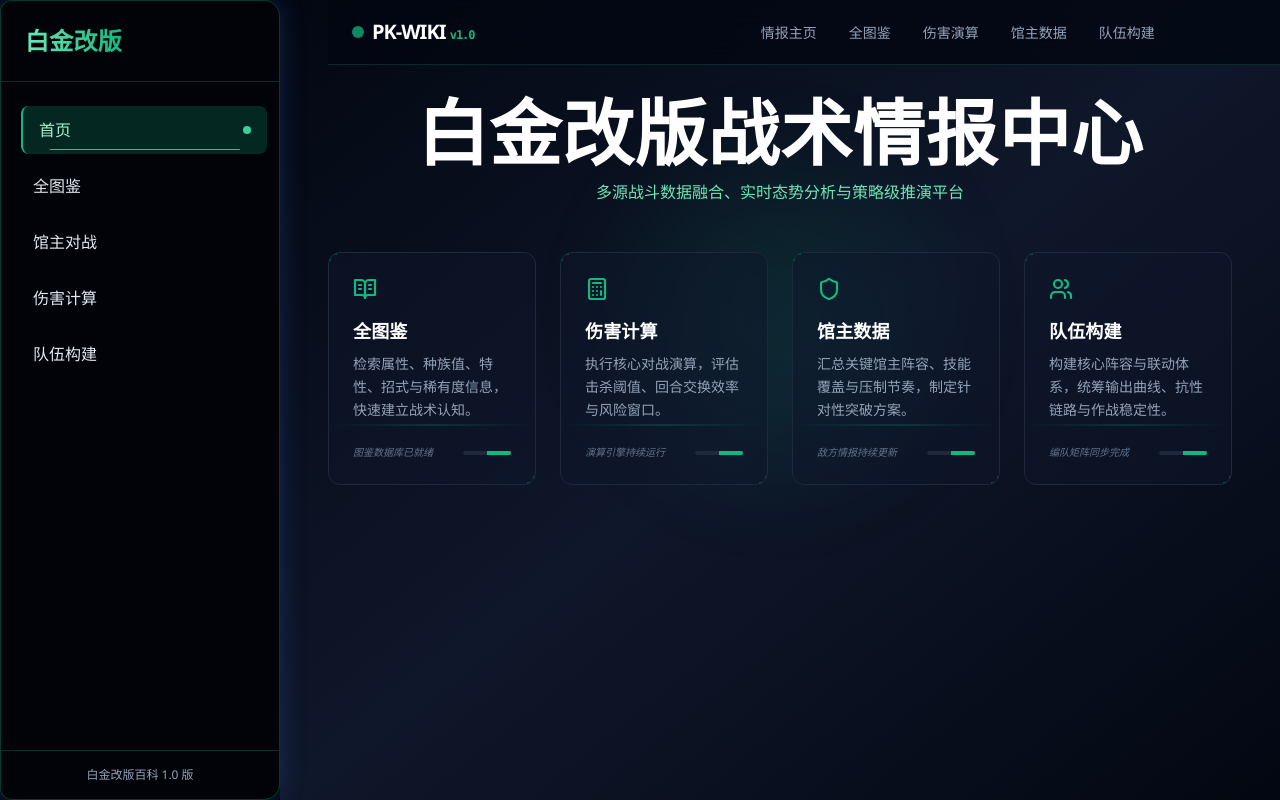
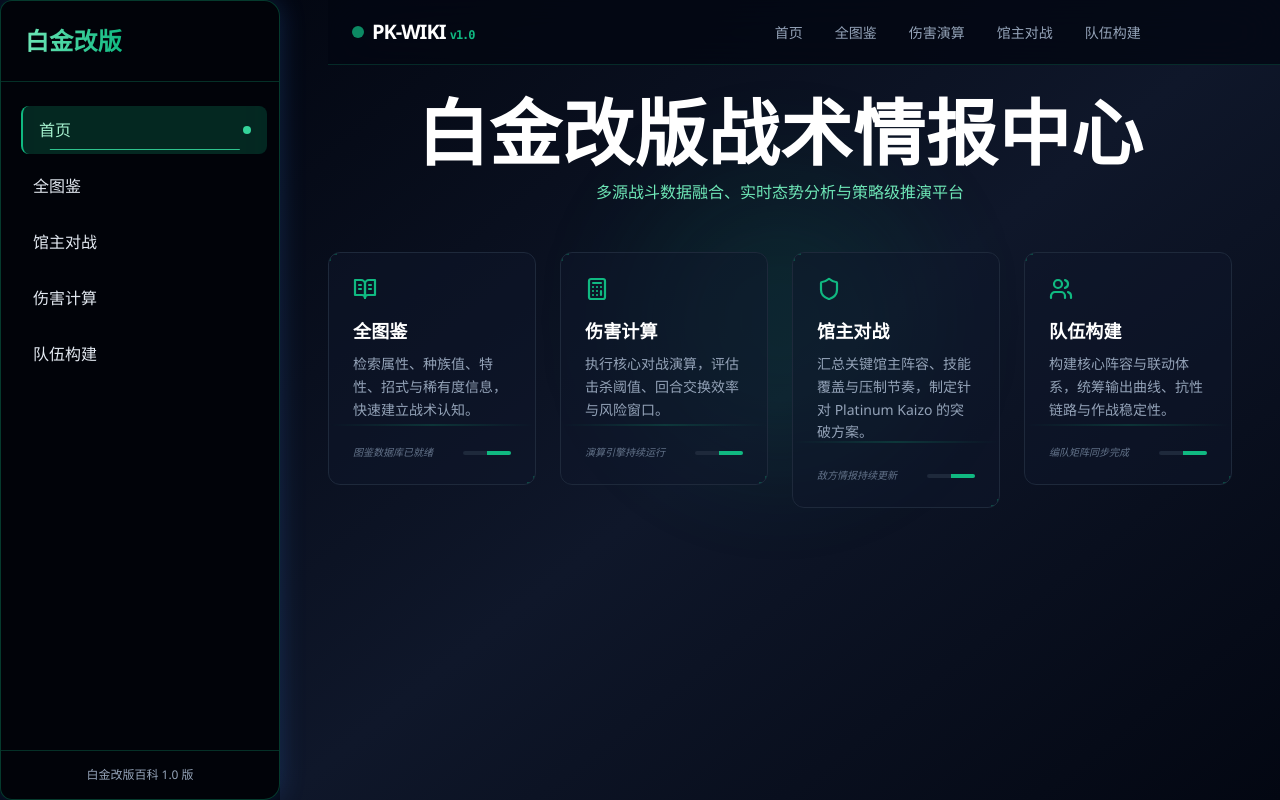
Before and after one commit to jewelrydecornerforwork/platinumkaizo, a Next.js app: page / in a window 1280 px wide. Built offline with nearby package versions, Linux system fonts and the light colour scheme.

Commit message:
Update Details

```diff
--- a/src/app/bosses/page.tsx
+++ b/src/app/bosses/page.tsx
@@ -1,20 +1,5 @@
-import Link from 'next/link';
+import { redirect } from 'next/navigation';
 
-export default function BossesPage(): React.ReactElement {
-  return (
-    <div className="px-6 py-12 md:px-12">
-      <div className="mx-auto max-w-4xl">
-        <section className="glass-card p-8">
-          <h1 className="title-strong mb-3 text-4xl text-emerald-300">馆主对战</h1>
-          <p className="mb-6 text-slate-300">
-            本页用于展示馆主阵容、战术核心与破解思路，帮助你提前准备队伍节奏与对局策略。
-          </p>
-          <div className="flex flex-wrap gap-3">
-            <Link href="/demo/cards" className="tech-button">查看战术卡片示例</Link>
-            <Link href="/calculator" className="tech-button">前往伤害计算器</Link>
-          </div>
-        </section>
-      </div>
-    </div>
-  );
+export default function BossesPage(): never {
+  redirect('/trainers');
 }
--- a/src/app/calc/page.tsx
+++ b/src/app/calc/page.tsx
@@ -11,7 +11,7 @@ export default function CalcPage(): React.ReactElement {
           </p>
           <div className="flex flex-wrap gap-3">
             <Link href="/calculator" className="tech-button">进入高级计算器</Link>
-            <Link href="/bosses" className="tech-button">查看馆主对战</Link>
+            <Link href="/trainers" className="tech-button">查看馆主对战</Link>
           </div>
         </section>
       </div>
--- a/src/app/page.tsx
+++ b/src/app/page.tsx
@@ -19,9 +19,9 @@ const modules = [
     actionLabel: '演算引擎持续运行',
   },
   {
-    title: '馆主数据',
-    desc: '汇总关键馆主阵容、技能覆盖与压制节奏，制定针对性突破方案。',
-    href: '/bosses',
+    title: '馆主对战',
+    desc: '汇总关键馆主阵容、技能覆盖与压制节奏，制定针对 Platinum Kaizo 的突破方案。',
+    href: '/trainers',
     icon: <Shield size={24} strokeWidth={2.2} />,
     actionLabel: '敌方情报持续更新',
   },
--- a/src/components/Navbar.tsx
+++ b/src/components/Navbar.tsx
@@ -5,10 +5,10 @@ import Link from 'next/link';
 import { motion } from 'framer-motion';
 
 const navItems = [
-  { name: '情报主页', href: '/' },
+  { name: '首页', href: '/' },
   { name: '全图鉴', href: '/pokedex' },
   { name: '伤害演算', href: '/calculator' },
-  { name: '馆主数据', href: '/bosses' },
+  { name: '馆主对战', href: '/trainers' },
   { name: '队伍构建', href: '/teambuilder' },
 ];
 
--- a/src/lib/navigation.ts
+++ b/src/lib/navigation.ts
@@ -14,9 +14,9 @@ export const navItems: NavItem[] = [
     icon: null,
   },
   {
-    id: 'bosses',
+    id: 'trainers',
     label: '馆主对战',
-    href: '/bosses',
+    href: '/trainers',
     icon: null,
   },
   {
```
Also changed, not shown: 1 other file (tests, documents, lock files or other folders).
